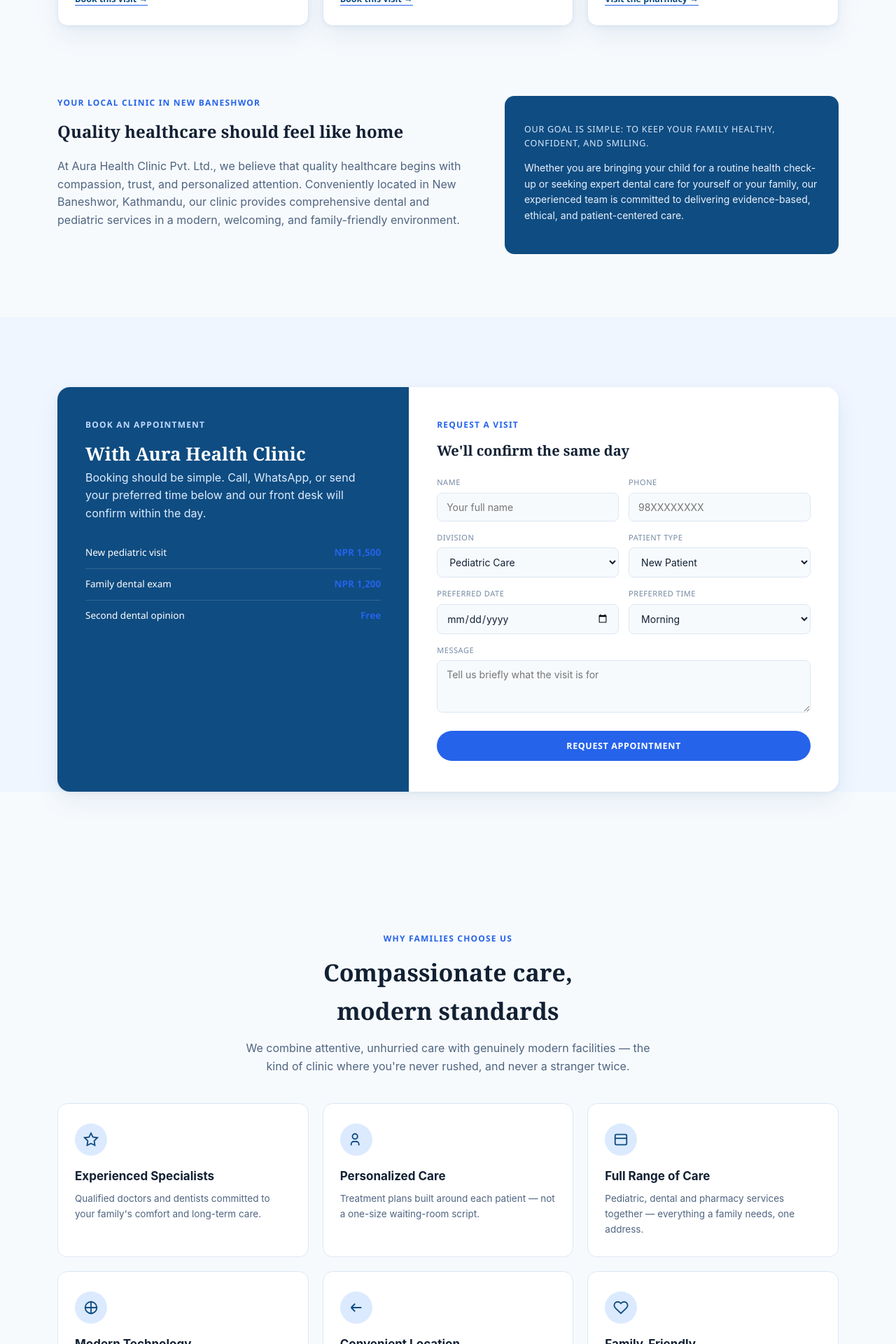
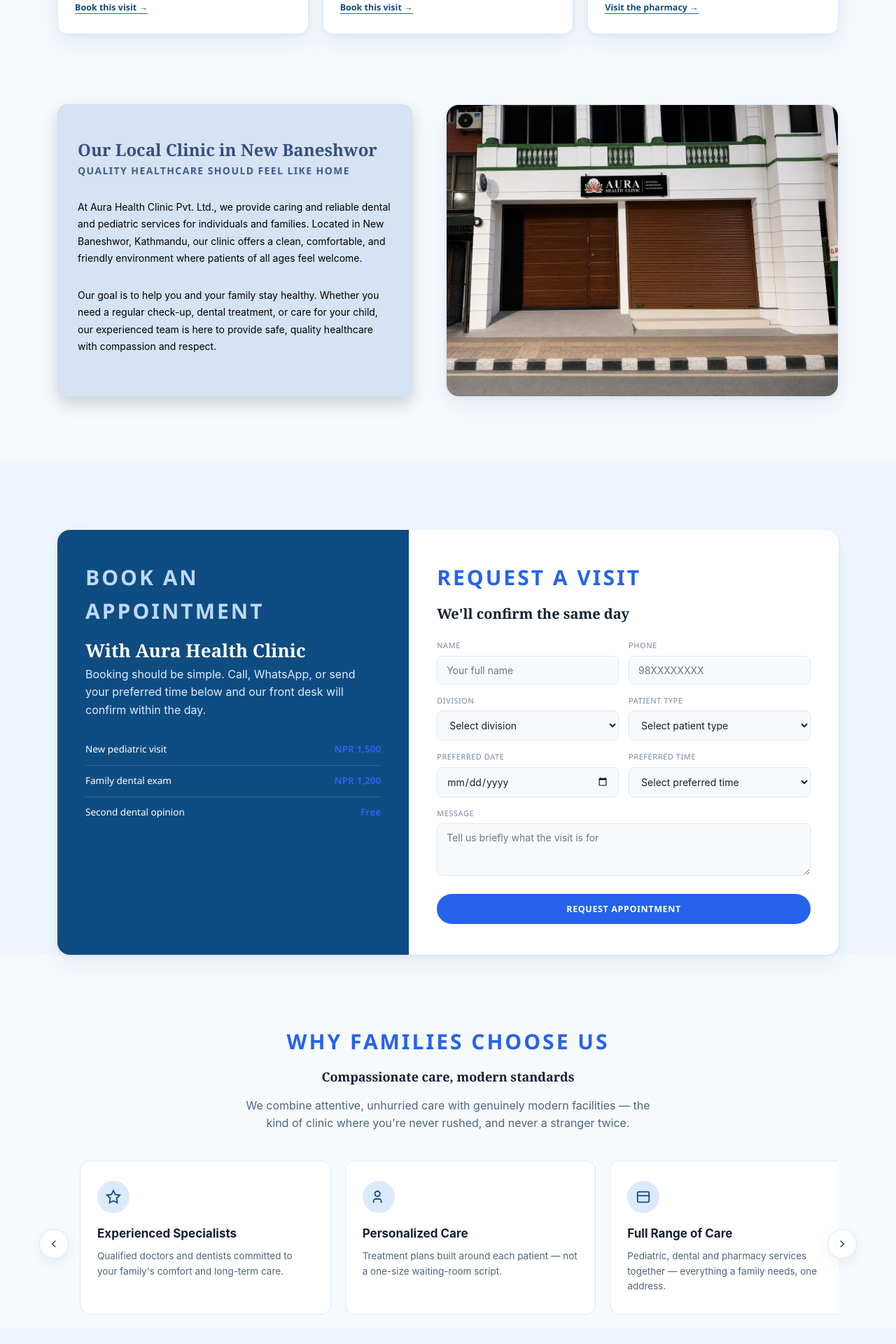
Before and after one commit to ShikhaBhattarai/AuraHealth, a React (Vite) app: page / in a window 1280 px wide. Shown: the part 820-2740 px from the top of the page at 70% size. Built offline with nearby package versions, Linux system fonts and the light colour scheme.

Commit message:
Updated images, content

```diff
--- a/src/components/home/AppointmentSection.tsx
+++ b/src/components/home/AppointmentSection.tsx
@@ -1,9 +1,37 @@
-import { FormEvent } from "react";
+import { FormEvent, useState } from "react";
 import { appointmentPricing } from "../../lib/data";
 
 export default function AppointmentSection() {
+  const [submitted, setSubmitted] = useState(false);
+
   function handleSubmit(e: FormEvent<HTMLFormElement>) {
     e.preventDefault();
+
+    const form = e.currentTarget;
+    const formData = new FormData(form);
+    const name = (formData.get("name") as string | null)?.trim() ?? "";
+    const phone = (formData.get("phone") as string | null)?.trim() ?? "";
+    const division = (formData.get("division") as string | null)?.trim() ?? "";
+    const patientType = (formData.get("patientType") as string | null)?.trim() ?? "";
+    const preferredDate = (formData.get("preferredDate") as string | null)?.trim() ?? "";
+    const preferredTime = (formData.get("preferredTime") as string | null)?.trim() ?? "";
+    const message = (formData.get("message") as string | null)?.trim() ?? "";
+
+    const subject = `Appointment Request${name ? ` - ${name}` : ""}`;
+    const body = [
+      `Name: ${name}`,
+      `Phone: ${phone}`,
+      `Division: ${division}`,
+      `Patient Type: ${patientType}`,
+      `Preferred Date: ${preferredDate}`,
+      `Preferred Time: ${preferredTime}`,
+      `Message: ${message}`,
+    ].join("\n");
+
+    const mailtoUrl = `mailto:aurahealthclinic.baneshwor@gmail.com?subject=${encodeURIComponent(subject)}&body=${encodeURIComponent(body)}`;
+    window.location.href = mailtoUrl;
+    form.reset();
+    setSubmitted(true);
   }
 
   return (
@@ -30,18 +58,25 @@
           <form className="appt-form" onSubmit={handleSubmit}>
             <div className="eyebrow">Request a Visit</div>
             <h3 style={{ fontSize: 20 }}>We'll confirm the same day</h3>
+            {submitted && (
+              <div className="form-success" role="status">
+                <strong>Thank you for reaching out to us.</strong>
+                <div>Someone will call you shortly.</div>
+              </div>
+            )}
             <div className="form-grid">
               <div>
                 <label htmlFor="f-name">Name</label>
-                <input id="f-name" type="text" placeholder="Your full name" />
+                <input id="f-name" name="name" type="text" placeholder="Your full name" required />
               </div>
               <div>
                 <label htmlFor="f-phone">Phone</label>
-                <input id="f-phone" type="tel" placeholder="98XXXXXXXX" />
+                <input id="f-phone" name="phone" type="tel" placeholder="98XXXXXXXX" required />
               </div>
               <div>
                 <label htmlFor="f-div">Division</label>
-                <select id="f-div">
+                <select id="f-div" name="division" required>
+                  <option value="">Select division</option>
                   <option>Pediatric Care</option>
                   <option>Dental Care</option>
                   <option>Pharmacy</option>
@@ -49,18 +84,20 @@
               </div>
               <div>
                 <label htmlFor="f-type">Patient Type</label>
-                <select id="f-type">
+                <select id="f-type" name="patientType" required>
+                  <option value="">Select patient type</option>
                   <option>New Patient</option>
                   <option>Returning Patient</option>
                 </select>
               </div>
               <div>
                 <label htmlFor="f-date">Preferred Date</label>
-                <input id="f-date" type="date" />
+                <input id="f-date" name="preferredDate" type="date" required />
               </div>
               <div>
                 <label htmlFor="f-time">Preferred Time</label>
-                <select id="f-time">
+                <select id="f-time" name="preferredTime" required>
+                  <option value="">Select preferred time</option>
                   <option>Morning</option>
                   <option>Afternoon</option>
                   <option>Evening</option>
@@ -68,7 +105,7 @@
               </div>
               <div className="full">
                 <label htmlFor="f-msg">Message</label>
-                <textarea id="f-msg" rows={3} placeholder="Tell us briefly what the visit is for" />
+                <textarea id="f-msg" name="message" rows={3} placeholder="Tell us briefly what the visit is for" required />
               </div>
             </div>
             <button className="btn btn-fill" type="submit">
--- a/src/components/home/Intro.tsx
+++ b/src/components/home/Intro.tsx
@@ -1,19 +1,25 @@
+import auraClinicImage from "../../assets/images/aura-clinic-baneswor.png";
+
 export default function Intro() {
   return (
     <section id="about">
       <div className="wrap intro-grid">
-        <div>
-          <div className="eyebrow">Your Local Clinic in New Baneshwor</div>
-          <h2>Quality healthcare should feel like home</h2>
-          <p style={{ marginTop: 18 }}>
-            At Aura Health Clinic Pvt. Ltd., we believe that quality healthcare begins with compassion, trust, and personalized attention. Conveniently located in New Baneshwor, Kathmandu, our clinic provides comprehensive dental and pediatric services in a modern, welcoming, and family-friendly environment.
+        <div className="stat-card">
+          <h2>Our Local Clinic in New Baneshwor</h2>
+          <div className="eyebrow">Quality healthcare should feel like home</div>
+          <p>
+            At Aura Health Clinic Pvt. Ltd., we provide caring and reliable dental and pediatric services for individuals and families. Located in New Baneshwor, Kathmandu, our clinic offers a clean, comfortable, and friendly environment where patients of all ages feel welcome.
+          </p>
+          <p>
+            Our goal is to help you and your family stay healthy. Whether you need a regular check-up, dental treatment, or care for your child, our experienced team is here to provide safe, quality healthcare with compassion and respect.
           </p>
         </div>
-        <div className="stat-card">
-          <div className="l">Our goal is simple: to keep your family healthy, confident, and smiling.</div>
-          <p>
-            Whether you are bringing your child for a routine health check-up or seeking expert dental care for yourself or your family, our experienced team is committed to delivering evidence-based, ethical, and patient-centered care.
-          </p>
+        <div className="intro-visual">
+          <img
+            src={auraClinicImage}
+            alt="Aura Health Clinic in New Baneshwor"
+            className="intro-image"
+          />
         </div>
       </div>
     </section>
--- a/src/components/home/WhyChooseUs.tsx
+++ b/src/components/home/WhyChooseUs.tsx
@@ -1,3 +1,4 @@
+import React, { useRef, useState, useEffect } from "react";
 import { whyChooseUs } from "../../lib/data";
 
 const icons: Record<string, JSX.Element> = {
@@ -29,8 +30,30 @@
 };
 
 export default function WhyChooseUs() {
+  const scrollerRef = useRef<HTMLDivElement | null>(null);
+  const [canScroll, setCanScroll] = useState(false);
+
+  useEffect(() => {
+    const el = scrollerRef.current;
+    if (!el) return;
+    const check = () => setCanScroll(el.scrollWidth > el.clientWidth + 5);
+    check();
+    window.addEventListener("resize", check);
+    return () => window.removeEventListener("resize", check);
+  }, []);
+
+  const scrollByCard = (dir: number) => {
+    const el = scrollerRef.current;
+    if (!el) return;
+    // width of one card (approx) including gap
+    const card = el.querySelector<HTMLElement>(".feat-card");
+    const gap = 20; // matches CSS gap
+    const step = (card?.clientWidth || (el.clientWidth / 3)) + gap;
+    el.scrollBy({ left: dir * step, behavior: "smooth" });
+  };
+
   return (
-    <section>
+    <section className="why-choose">
       <div className="wrap">
         <div className="section-head center">
           <div className="eyebrow">Why Families Choose Us</div>
@@ -41,7 +64,32 @@
           </p>
         </div>
       </div>
-      <div className="wrap feat-grid">
+
+      <div className="feat-carousel wrap">
+        {canScroll && (
+          <div className="feat-nav">
+            <button
+              aria-label="Previous features"
+              className="feat-prev"
+              onClick={() => scrollByCard(-1)}
+            >
+              <svg width="18" height="18" viewBox="0 0 24 24" fill="none" strokeWidth={2}>
+                <path d="M15 18l-6-6 6-6" />
+              </svg>
+            </button>
+            <button
+              aria-label="Next features"
+              className="feat-next"
+              onClick={() => scrollByCard(1)}
+            >
+              <svg width="18" height="18" viewBox="0 0 24 24" fill="none" strokeWidth={2}>
+                <path d="M9 6l6 6-6 6" />
+              </svg>
+            </button>
+          </div>
+        )}
+
+        <div className="feat-grid" ref={scrollerRef}>
           {whyChooseUs.map((feature) => (
             <div className="feat-card" key={feature.title}>
               <div className="feat-icon">
@@ -54,6 +102,7 @@
             </div>
           ))}
         </div>
+      </div>
     </section>
   );
 }
--- a/src/components/layout/Footer.tsx
+++ b/src/components/layout/Footer.tsx
@@ -5,13 +5,13 @@
     <footer className="site">
       <div className="wrap foot-grid">
         <div>
-          <div className="foot-logo">Aura Health Clinic</div>
-          <p style={{ color: "#A4B9C9", fontSize: "13.5px" }}>
-            Pvt. Ltd. —{" "}
+          <div className="foot-logo">Aura Health Clinic Pvt. Ltd.</div>
+          <p style={{ color: "#9DB3A8", fontSize: "13.5px" }}>
+            📍
             <a href={siteConfig.addressHref} target="_blank" rel="noopener noreferrer">
               {siteConfig.address}
             </a>
-            . Healthy Children. Beautiful Smiles. Healthier Families.
+
           </p>
         </div>
         <div>
--- a/src/index.css
+++ b/src/index.css
@@ -1,6 +1,7 @@
 :root{
   --bg:#F7FAFD;
   --surface:#FFFFFF;
+  --utility-height:48px;
   --tint:#EFF6FF;
   --deep:#0F4C81;
   --mid:#2563EB;
@@ -49,14 +50,15 @@
 @media (max-width:640px){ .wrap{ padding:0 20px; } }
 
 /* ---------- utility bar ---------- */
-.utility{ background:var(--deep); color:#EAF3EE; font-family:var(--geo); font-size:12.5px; letter-spacing:0.02em; }
-.utility .wrap{ display:flex; justify-content:space-between; align-items:center; padding:8px 32px; gap:16px; flex-wrap:wrap; }
+.utility{ background:var(--deep); color:#EAF3EE; font-family:var(--geo); font-size:12.5px; letter-spacing:0.02em; position:fixed; top:0; left:0; right:0; height:var(--utility-height); z-index:60; }
+.utility .wrap{ display:flex; justify-content:space-between; align-items:center; padding:8px 32px; gap:16px; flex-wrap:wrap; height:100%; }
 .utility .left{ display:flex; gap:22px; flex-wrap:wrap; }
 .utility a{ opacity:0.92; }
 .utility a:hover{ opacity:1; text-decoration:underline; }
 
 /* ---------- header ---------- */
-header.site{ background:var(--surface); border-bottom:1px solid var(--line); position:sticky; top:0; z-index:50; }
+.site{ margin-top:var(--utility-height); }
+header.site{ background:var(--surface); border-bottom:1px solid var(--line); position:sticky; top:var(--utility-height); z-index:50; }
 .site .wrap{ display:flex; align-items:center; justify-content:space-between; padding:16px 32px; gap:24px; }
 .logo{ display:flex; align-items:center; white-space:nowrap; }
 .logo-image{ height:100px; width:auto; flex-shrink:0; }
@@ -108,7 +110,7 @@
 .hero-slide.active{ opacity:1; }
 .hero-scrim{
   position:absolute; inset:0; z-index:0;
-  background:linear-gradient(180deg, rgba(8,47,37,0.55), rgba(11,74,58,0.75) 60%, rgba(8,47,37,0.9));
+  background:linear-gradient(180deg, rgb(75 83 91 / 36%), rgb(8 8 23 / 39%) 60%, rgb(11 24 51 / 61%));
 }
 .hero-dots{ position:absolute; bottom:110px; left:50%; transform:translateX(-50%); z-index:2; display:flex; gap:10px; }
 @media (max-width:900px){ .hero-dots{ bottom:90px; } }
@@ -130,22 +132,27 @@
 
 /* ---------- generic section ---------- */
 section{ padding:100px 0 0; }
+section.why-choose{ padding:0px 0 0; }
 section.tint{ background:var(--tint); }
 .section-head{ max-width:640px; margin-bottom:40px; }
-.eyebrow{ font-family:var(--geo); font-size:12px; font-weight:700; letter-spacing:0.1em; text-transform:uppercase; color:var(--mid); margin-bottom:12px; }
-.section-head h2{ font-size:34px; }
+.eyebrow{ font-family:var(--geo); font-size:30px; font-weight:700; letter-spacing:0.1em; text-transform:uppercase; color:var(--mid); margin-bottom:12px; }
+.section-head h2{ font-size:18px; }
 .section-head p{ margin-top:14px; font-size:16px; }
 .center{ text-align:center; margin-left:auto; margin-right:auto; }
 
 /* intro / areas served */
-.intro-grid{ display:grid; grid-template-columns:1.1fr 0.9fr; gap:56px; align-items:start; padding-bottom:90px; }
+.intro-grid{ display:grid; grid-template-columns:minmax(0,0.95fr) minmax(0,1.05fr); gap:48px; align-items:stretch; padding-bottom:90px; }
 @media (max-width:900px){ .intro-grid{ grid-template-columns:1fr; } }
+.intro-visual{ display:flex; justify-content:center; height:100%; }
+.intro-image{ width:100%; height:100%; max-height:460px; object-fit:cover; border-radius:18px; border:1px solid var(--line); box-shadow:var(--shadow); }
 .chip-row{ display:flex; flex-wrap:wrap; gap:9px; margin-top:18px; }
 .chip{ font-family:var(--geo); font-size:12px; letter-spacing:0.02em; background:var(--tint); color:var(--deep); border:1px solid var(--line); padding:7px 14px; border-radius:100px; }
-.stat-card{ background:var(--deep); color:#fff; border-radius:14px; padding:30px 28px; }
-.stat-card .n{ font-family:var(--serif); font-size:44px; line-height:1; font-variant-numeric:tabular-nums; color:var(--mid); }
-.stat-card .l{ font-family:var(--geo); font-size:12.5px; text-transform:uppercase; letter-spacing:0.06em; margin-top:8px; color:#D9EAFD; }
-.stat-card p{ color:#EAF2FD; margin-top:14px; font-size:14px; }
+.stat-card{ background:#d5e3f4; color:#000000; border-radius:14px; padding:30px 28px; height:100%; display:flex; flex-direction:column; justify-content:center; border:1px solid rgba(191,219,254,0.35); box-shadow:0 10px 24px rgba(4,18,31,0.18); }
+.stat-card h2{ color:#394e7e; }
+.stat-card .eyebrow{ color:#435a8d; margin-bottom:14px; font-size:14px;}
+.stat-card .n{ font-family:var(--serif); font-size:44px; line-height:1; font-variant-numeric:tabular-nums; color:#CFE1FF; }
+.stat-card .l{ font-family:var(--geo); font-size:12.5px; text-transform:uppercase; letter-spacing:0.06em; margin-top:8px; color:#DCEBFF; }
+.stat-card p{ color:#000000; margin-top:14px; font-size:14px; line-height:1.75; }
 
 /* appointment block */
 .appt-wrap{ display:grid; grid-template-columns:0.9fr 1.1fr; gap:0; border-radius:18px; overflow:hidden; box-shadow:var(--shadow); margin-bottom:100px; }
@@ -165,17 +172,39 @@
   background:var(--bg); color:var(--ink);
 }
 .form-grid .full{ grid-column:1/-1; }
+.form-success{ margin:18px 0 8px; padding:14px 16px; border-radius:10px; background:var(--mid-soft); color:var(--deep); border:1px solid rgba(37,99,235,0.2); }
+.form-success strong{ display:block; margin-bottom:4px; }
 .appt-form .btn{ margin-top:18px; width:100%; text-align:center; }
 
+.feat-section{ /* wrapper name for clarity */ }
 /* why choose / feature grid */
-.feat-grid{ display:grid; grid-template-columns:repeat(3,1fr); gap:20px; padding-bottom:100px; }
-@media (max-width:900px){ .feat-grid{ grid-template-columns:1fr 1fr; } }
+.feat-carousel{ position:relative; }
+.feat-grid{ display:flex; gap:20px; padding-bottom:18px; overflow-x:auto; scroll-snap-type:x mandatory; -webkit-overflow-scrolling:touch; -ms-overflow-style:none; scrollbar-width:none; }
+.feat-grid::before, .feat-grid::after{ content:''; flex:0 0 12px; }
+.feat-grid::-webkit-scrollbar{ display:none; height:0; }
+.feat-card{ background:var(--surface); border:1px solid var(--line); border-radius:14px; padding:28px 24px; flex:0 0 calc((100% - 40px)/3); scroll-snap-align:center; }
+
+@media (max-width:1200px){
+  .feat-card{ flex:0 0 calc((100% - 20px)/3); }
+}
+@media (max-width:900px){
+  .feat-grid{ display:grid; grid-template-columns:1fr 1fr; gap:16px; overflow-x:visible; }
+}
 @media (max-width:600px){ .feat-grid{ grid-template-columns:1fr; } }
-.feat-card{ background:var(--surface); border:1px solid var(--line); border-radius:14px; padding:28px 24px; }
 .feat-icon{ width:46px; height:46px; border-radius:50%; background:var(--mid-soft); display:flex; align-items:center; justify-content:center; margin-bottom:16px; }
 .feat-icon svg{ width:22px; height:22px; stroke:var(--deep); }
 .feat-card h3{ font-size:17px; font-family:var(--sans); font-weight:700; }
 .feat-card p{ font-size:13.5px; margin-top:8px; margin-bottom:0; }
+
+/* carousel nav buttons */
+.feat-nav{ position:absolute; top:0; bottom:0; left:0; right:0; display:flex; align-items:center; justify-content:space-between; pointer-events:none; }
+.feat-nav button{ pointer-events:auto; width:42px; height:42px; border-radius:999px; border:1px solid var(--line); background:var(--surface); display:flex; align-items:center; justify-content:center; box-shadow:0 6px 18px rgba(15,76,129,0.08); cursor:pointer; margin:0 6px; }
+.feat-nav button svg{ stroke:var(--deep); width:18px; height:18px; }
+.feat-nav button:focus{ outline:2px solid var(--mid); outline-offset:3px; }
+
+@media (max-width:900px){
+  .feat-nav{ display:none; }
+}
 
 /* doctors */
 .doc-grid{ display:grid; grid-template-columns:1fr 1fr; gap:26px; padding-bottom:100px; }
@@ -219,7 +248,7 @@
 .rev-card .who{ font-family:var(--geo); font-size:12px; font-weight:700; color:var(--ink); }
 
 /* faq */
-.faq-list{ padding-bottom:100px; max-width:760px; }
+.faq-list{ padding-bottom:100px; max-width:100%; }
 details.faq{ border-bottom:1px solid var(--line); padding:20px 0; }
 details.faq summary{ font-family:var(--sans); font-weight:700; font-size:15.5px; cursor:pointer; list-style:none; display:flex; justify-content:space-between; align-items:center; color:var(--ink); }
 details.faq summary::-webkit-details-marker{ display:none; }
@@ -237,8 +266,13 @@
 .cta-band h2{ color:#fff; font-size:32px; }
 .cta-band p{ color:#E4F5EE; margin:14px auto 26px; }
 
+/* map section */
+.map-section{ padding:24px 0 0; }
+.map-card{ border-radius:18px; overflow:hidden; box-shadow:var(--shadow); border:1px solid var(--line); background:var(--surface); }
+.map-card iframe{ display:block; width:100%; min-height:340px; }
+
 /* footer */
-footer.site{ background:#0B1712; color:#B9CCC2; padding:70px 0 0; }
+footer.site{ background:#0f4c81; color:#FFFFFF; padding:70px 0 0; }
 .foot-grid{ display:grid; grid-template-columns:1.3fr 0.8fr 0.8fr 1.1fr; gap:36px; padding-bottom:50px; border-bottom:1px solid rgba(255,255,255,0.1); }
 @media (max-width:860px){ .foot-grid{ grid-template-columns:1fr 1fr; } }
 @media (max-width:520px){ .foot-grid{ grid-template-columns:1fr; } }
```
Also changed, not shown: src/App.tsx (+16 -0 lines), src/lib/data.ts (+6 -1 lines), src/assets/images/aura-clinic-baneswor.png (added), 6 other files (tests, documents, lock files or other folders). Lines whose indentation alone changed are shown as unchanged.
